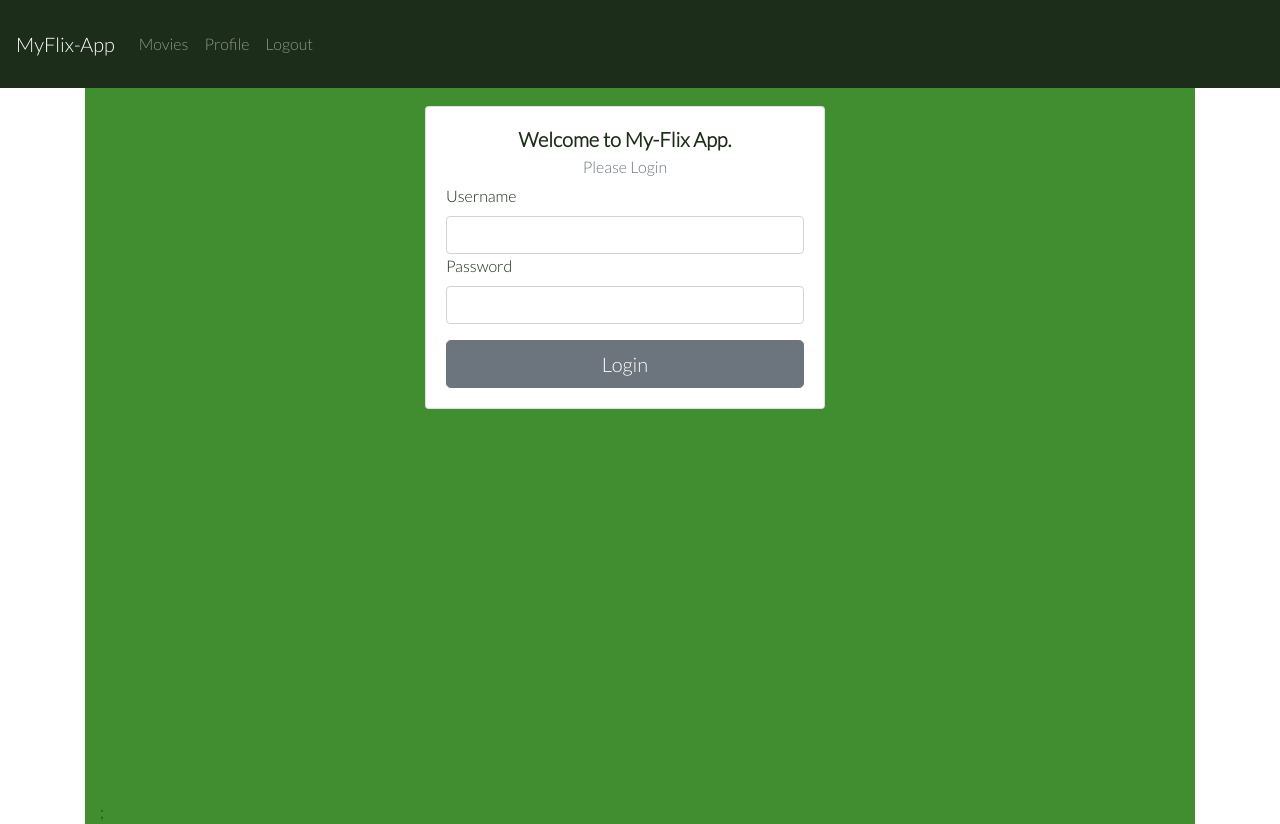
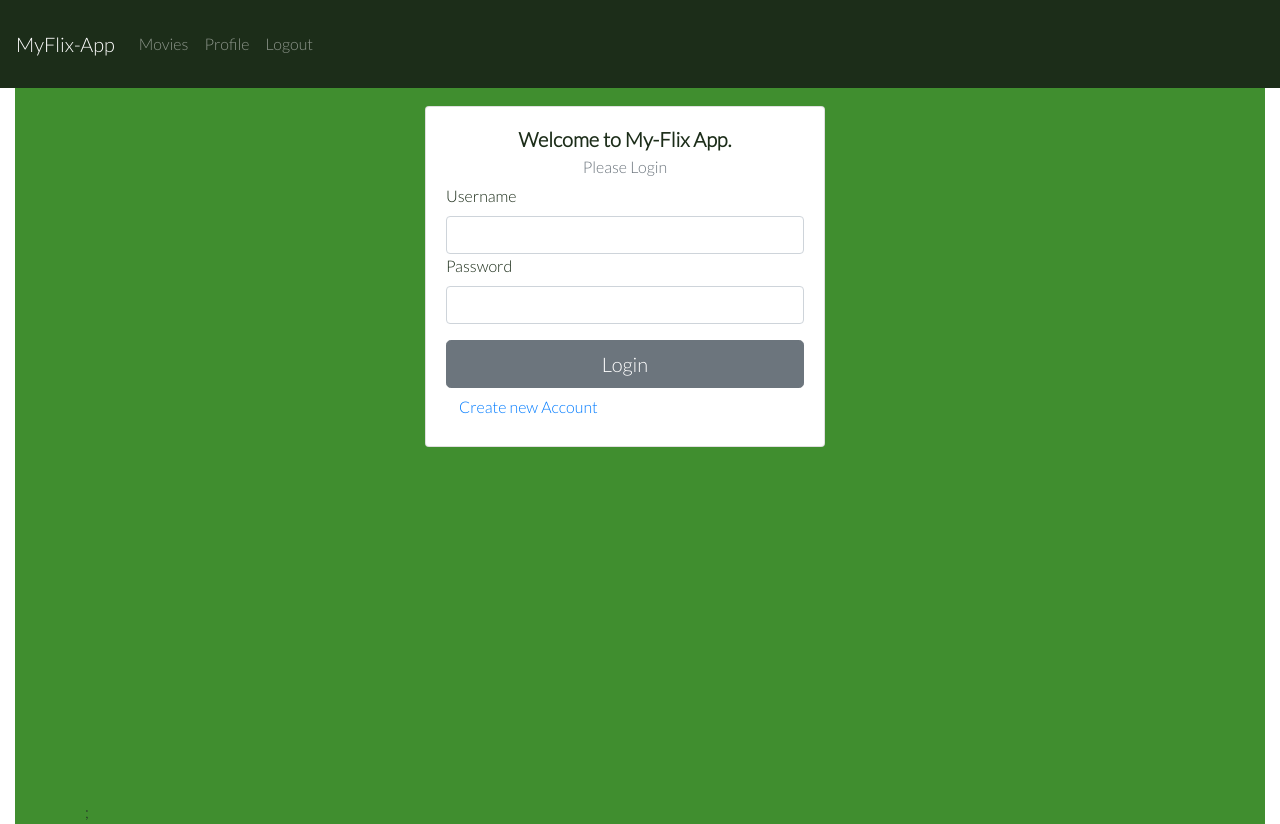
Before and after one commit to cpalmerbelcher/myFlix-client, a React (Vite) app: page /genres/1 in a window 1280 px wide. Built offline with nearby package versions, Linux system fonts and the light colour scheme.

Commit message:
scss updated
updates to styles of the movie page

```diff
--- a/src/components/login-view/login-view.jsx
+++ b/src/components/login-view/login-view.jsx
@@ -2,6 +2,7 @@ import React, { useState } from 'react';
 import PropTypes from "prop-types";
 import axios from 'axios';
 import { Navbar, Nav, Form, Button, Card, Container } from 'react-bootstrap';
+import { Link } from 'react-router-dom';
 
 import './login-view.scss';
 
@@ -64,6 +65,9 @@ export function LoginView(props) {
                   Login
                 </Button>
               </Form>
+              <Link to={`/register`}>
+                  <Button variant="link" className="button-register">Create new Account</Button>
+              </Link>
             </Card.Body>
           </Card>
         </Container>
--- a/src/components/main-view/main-view.scss
+++ b/src/components/main-view/main-view.scss
@@ -6,7 +6,7 @@
     font-family: 'Lato', sans-serif;
     background: #408E2F;
     width: 100%;
-    display: inline-block;
+    // display: inline-block;
   }
 
   .bg-navColor{
--- a/src/components/movie-card/movie-card.scss
+++ b/src/components/movie-card/movie-card.scss
@@ -1,4 +1,4 @@
-.movieContainer{
+  .movieContainer{
     display: inline-block;
   }
 
--- a/src/components/movie-view/movie-view.jsx
+++ b/src/components/movie-view/movie-view.jsx
@@ -29,7 +29,7 @@ export class MovieView extends React.Component {
               <Col>
                 <div className="movie-view">
                   <div className="movie-poster">
-                    <img src={movie.ImagePath} />
+                    <img src={movie.ImagePath} style={{ height: '500px', marginTop: '4em' }} />
                   </div>
                   <div className="movie-title">
                     <span className="label">Title: </span>
--- a/src/components/movie-view/movie-view.scss
+++ b/src/components/movie-view/movie-view.scss
@@ -1,7 +1,7 @@
-.moviesContainer {
+  .moviesContainer {
     background: #408E2F;
     width: 100%;
-    height: 100vh;
+    height: 110vh;
   }
 
   .movie-view {
@@ -12,7 +12,8 @@
   .movie-poster {
     text-align: center;
   }
-  .title, .description, .genre, .director, .actors, .year  {
+
+  .title, .description, .genre, .director, .bio  {
     color: #1C2D19;
     font-size: 20px;
     font-weight: 400;
@@ -23,6 +24,7 @@
     margin: 0 auto;
     width: 200px;
   }
+
   .movie-button {
     margin-top: 20px;
     width: 100%;
--- a/src/components/movies-list/movies-list.js
+++ b/src/components/movies-list/movies-list.js
@@ -21,11 +21,11 @@ function MoviesList(props) {
     if (!movies) return <div className="main-view"/>;
 
     return <>
-    <Col md={12} style={{ margin: '1em' }}>
+    <Col md={12} style={{ marginTop: '7em', marginBottom: '2em' }}>
       <VisibilityFilterInput visibilityFilter={visibilityFilter} />
     </Col>
     {filteredMovies.map(m => (
-      <Col md={3} key={m._id}>
+      <Col md={4} style={{ marginBottom: '1em' }} key={m._id}>
         <MovieCard movie={m} />
       </Col>
     ))}
--- a/src/index.jsx
+++ b/src/index.jsx
@@ -18,7 +18,7 @@ class MyFlixApplication extends React.Component {
   render() {
     return (
       <Provider store={store}>
-    <Container>
+    <Container fluid>
       <MainView />
     </Container>
     </Provider>
```
Also changed, not shown: 4 other files (tests, documents, lock files or other folders).
